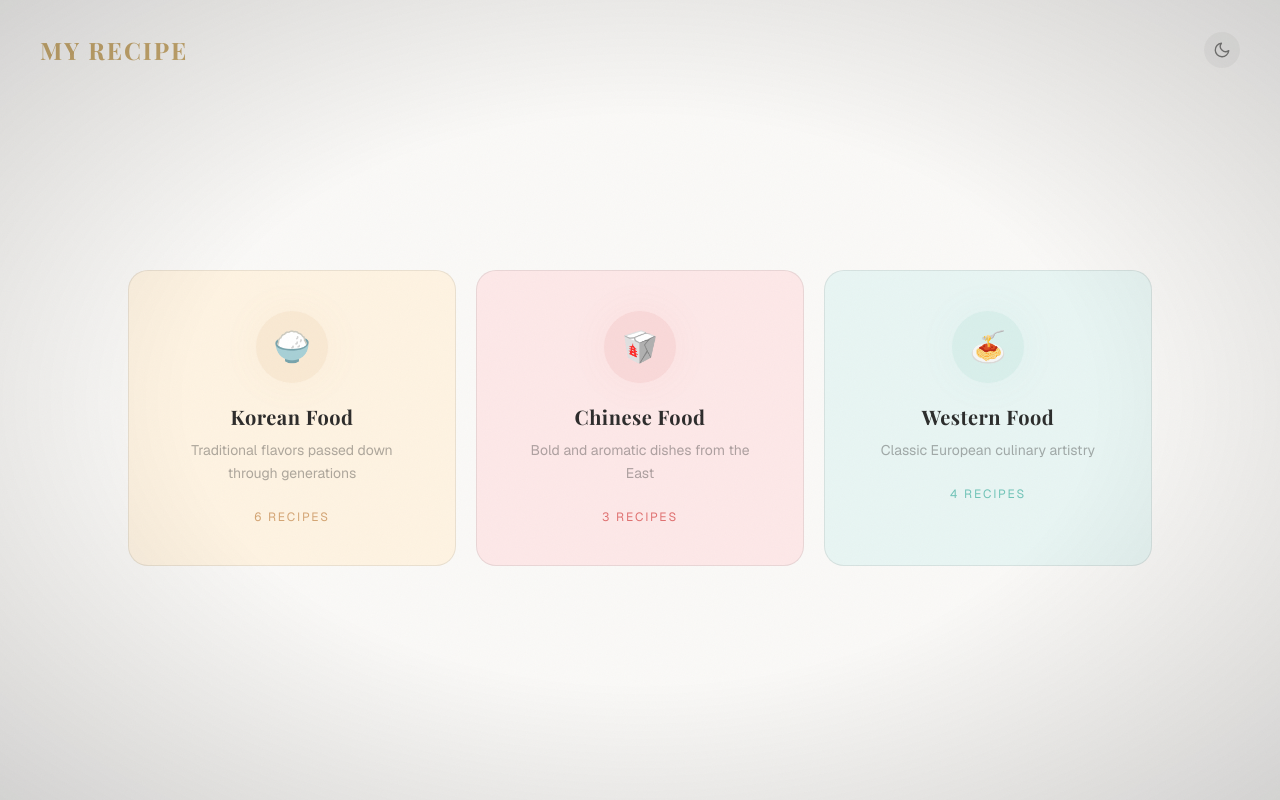
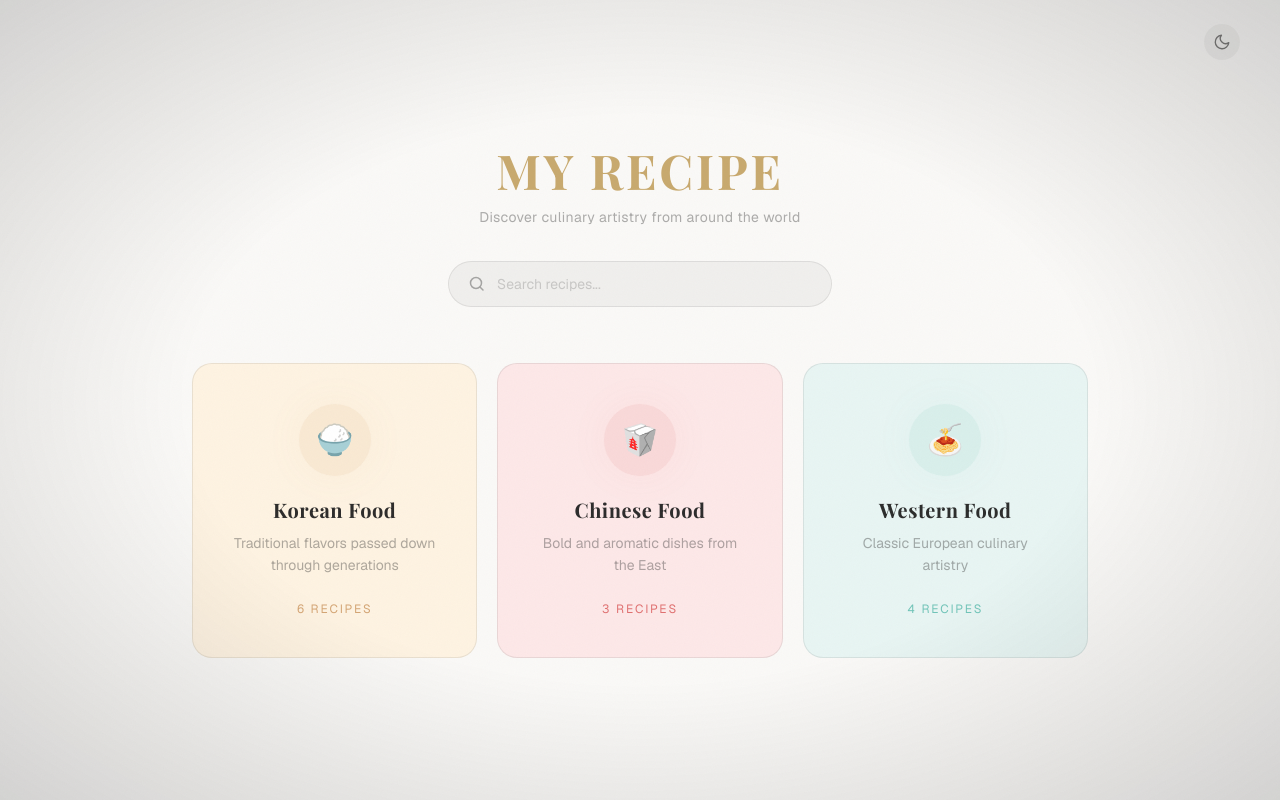
Before and after one commit to ggnu11/my-recipe, a Next.js app: page / in a window 1280 px wide. Built offline with nearby package versions, Linux system fonts and the light colour scheme.

Commit message:
[FIX] 메인 화면 레이아웃 개선

```diff
--- a/app/page.tsx
+++ b/app/page.tsx
@@ -1,5 +1,6 @@
 "use client";
 
+import { useState } from "react";
 import { motion } from "framer-motion";
 import Link from "next/link";
 import { useRouter } from "next/navigation";
@@ -21,16 +22,21 @@ const categoryDesc: Record<string, string> = {
   western: "Classic European culinary artistry",
 };
 
+const TRAIN_DURATION = 1.4;
+const TRAIN_STAGGER = 0.12;
+
 export default function Home() {
   const theme = useThemeStore((s) => s.theme);
   const isDark = theme === "dark";
   const router = useRouter();
   const setDirection = useTransitionStore((s) => s.setDirection);
   const direction = useTransitionStore((s) => s.direction);
+  const [exiting, setExiting] = useState(false);
 
   const handleCategoryClick = (e: React.MouseEvent, slug: string) => {
     e.preventDefault();
-    if (direction) return;
+    if (direction || exiting) return;
+    setExiting(true);
     setDirection("down");
     router.push(`/${slug}`);
   };
@@ -38,24 +44,68 @@ export default function Home() {
   return (
     <div className="vignette flex min-h-screen flex-col">
       {/* Header */}
-      <motion.header
-        className="flex items-center justify-between px-10 py-8"
-        initial={direction ? false : { opacity: 0, y: -20 }}
+      <header className="flex items-center justify-end px-10 py-6">
+        <ThemeToggle />
+      </header>
+
+      {/* Center content */}
+      <main className="flex flex-1 flex-col items-center justify-center px-10 pb-20">
+        {/* Title & description */}
+        <motion.div
+          className="flex flex-col items-center"
+          initial={{ opacity: 0, y: 16 }}
           animate={{ opacity: 1, y: 0 }}
           transition={{ duration: 0.6, ease: EASE_CINEMATIC }}
         >
           <h1
-          className="text-2xl font-bold tracking-[0.08em]"
+            className="text-5xl font-bold tracking-[0.06em]"
             style={{ color: "#c8a96e", fontFamily: "var(--font-serif), serif" }}
           >
             MY RECIPE
           </h1>
-        <ThemeToggle />
-      </motion.header>
+          <p
+            className="mt-3 text-center text-sm leading-relaxed tracking-wide"
+            style={{ color: "var(--text-muted)" }}
+          >
+            Discover culinary artistry from around the world
+          </p>
+        </motion.div>
 
-      {/* Main content */}
-      <main className="flex flex-1 items-center justify-center px-10 pb-16">
-        <div className="grid w-full max-w-5xl grid-cols-1 gap-5 sm:grid-cols-3">
+        {/* Search bar */}
+        <motion.div
+          className="mt-8 w-full max-w-sm"
+          initial={{ opacity: 0, y: 12 }}
+          animate={{ opacity: 1, y: 0 }}
+          transition={{ duration: 0.5, delay: 0.15, ease: EASE_CINEMATIC }}
+        >
+          <div
+            className="flex items-center gap-3 rounded-full px-5 py-3"
+            style={{
+              backgroundColor: "var(--surface)",
+              border: "1px solid var(--border)",
+            }}
+          >
+            <svg
+              width="16"
+              height="16"
+              viewBox="0 0 16 16"
+              fill="none"
+              style={{ opacity: 0.35, flexShrink: 0 }}
+            >
+              <circle cx="7" cy="7" r="5.5" stroke="currentColor" strokeWidth="1.5" />
+              <path d="M11 11L14 14" stroke="currentColor" strokeWidth="1.5" strokeLinecap="round" />
+            </svg>
+            <input
+              type="text"
+              placeholder="Search recipes..."
+              className="w-full bg-transparent text-sm outline-none placeholder:opacity-40"
+              style={{ color: "var(--text-primary)" }}
+            />
+          </div>
+        </motion.div>
+
+        {/* Category cards — train animation */}
+        <div className="mt-14 flex w-full max-w-4xl gap-5">
           {categories.map((cat, i) => {
             const count = recipes.filter(
               (r) => r.category_id === cat.id && r.published
@@ -67,16 +117,36 @@ export default function Home() {
             return (
               <motion.div
                 key={cat.slug}
+                initial={{ x: "100vw" }}
+                animate={
+                  exiting
+                    ? {
+                        x: "100vw",
+                        transition: {
+                          duration: TRAIN_DURATION,
+                          delay: (categories.length - 1 - i) * TRAIN_STAGGER,
+                          ease: EASE_CINEMATIC,
+                        },
+                      }
+                    : {
+                        x: 0,
+                        transition: {
+                          duration: TRAIN_DURATION,
+                          delay: 0.35 + i * TRAIN_STAGGER,
+                          ease: EASE_CINEMATIC,
+                        },
+                      }
+                }
                 whileHover={{
                   y: -6,
                   borderColor: "rgba(200,169,110,0.5)",
                   transition: { duration: 0.3, ease: EASE_STANDARD },
                 }}
-                whileTap={{ scale: 0.98 }}
-                className="group relative overflow-hidden rounded-[20px]"
+                whileTap={{ scale: 0.97 }}
+                className="group relative flex-1 overflow-hidden rounded-[20px]"
                 style={{
                   backgroundColor: cardBg,
-                  border: `1px solid var(--border)`,
+                  border: "1px solid var(--border)",
                 }}
               >
                 {/* Glow on hover */}
```
Lines whose indentation alone changed are shown as unchanged.
